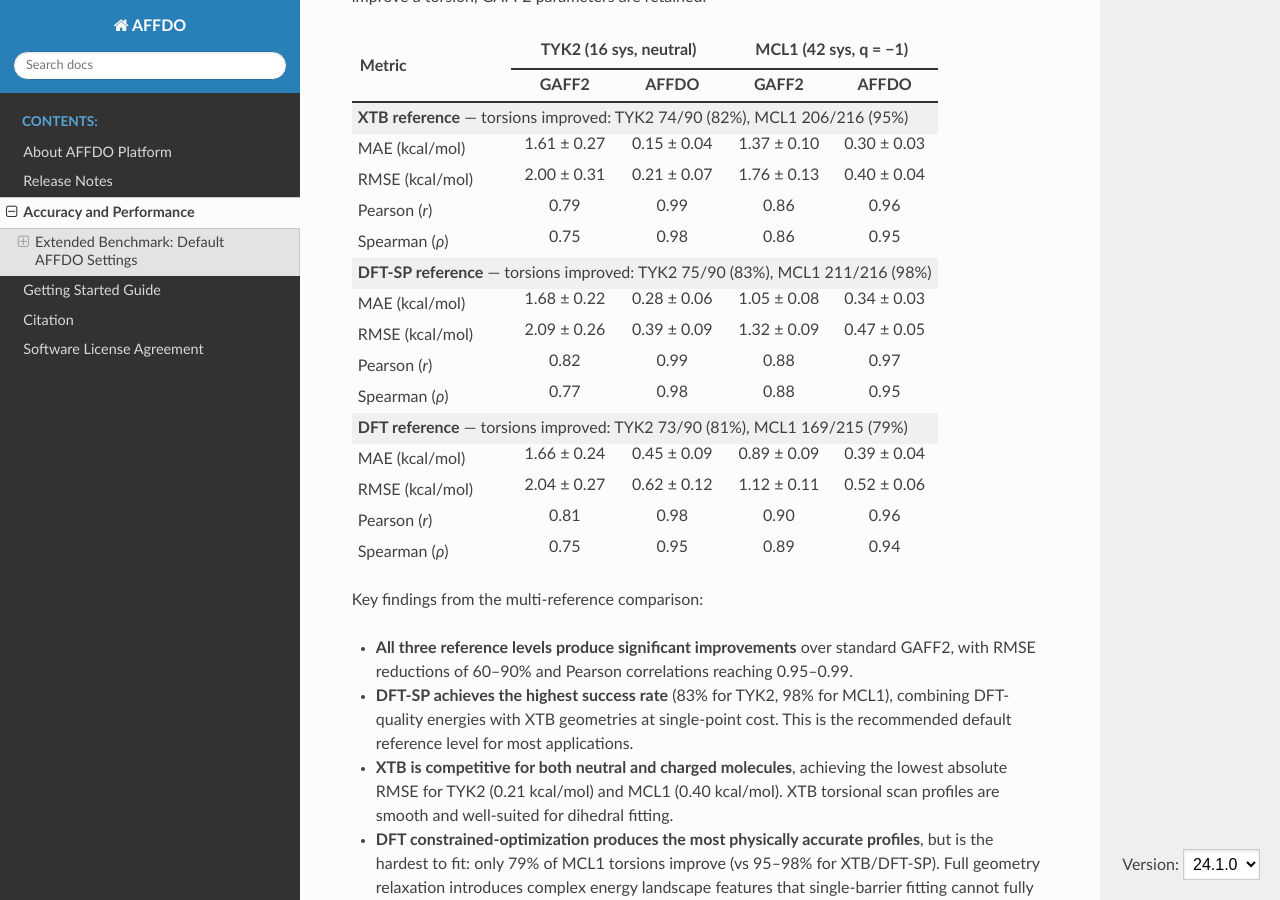
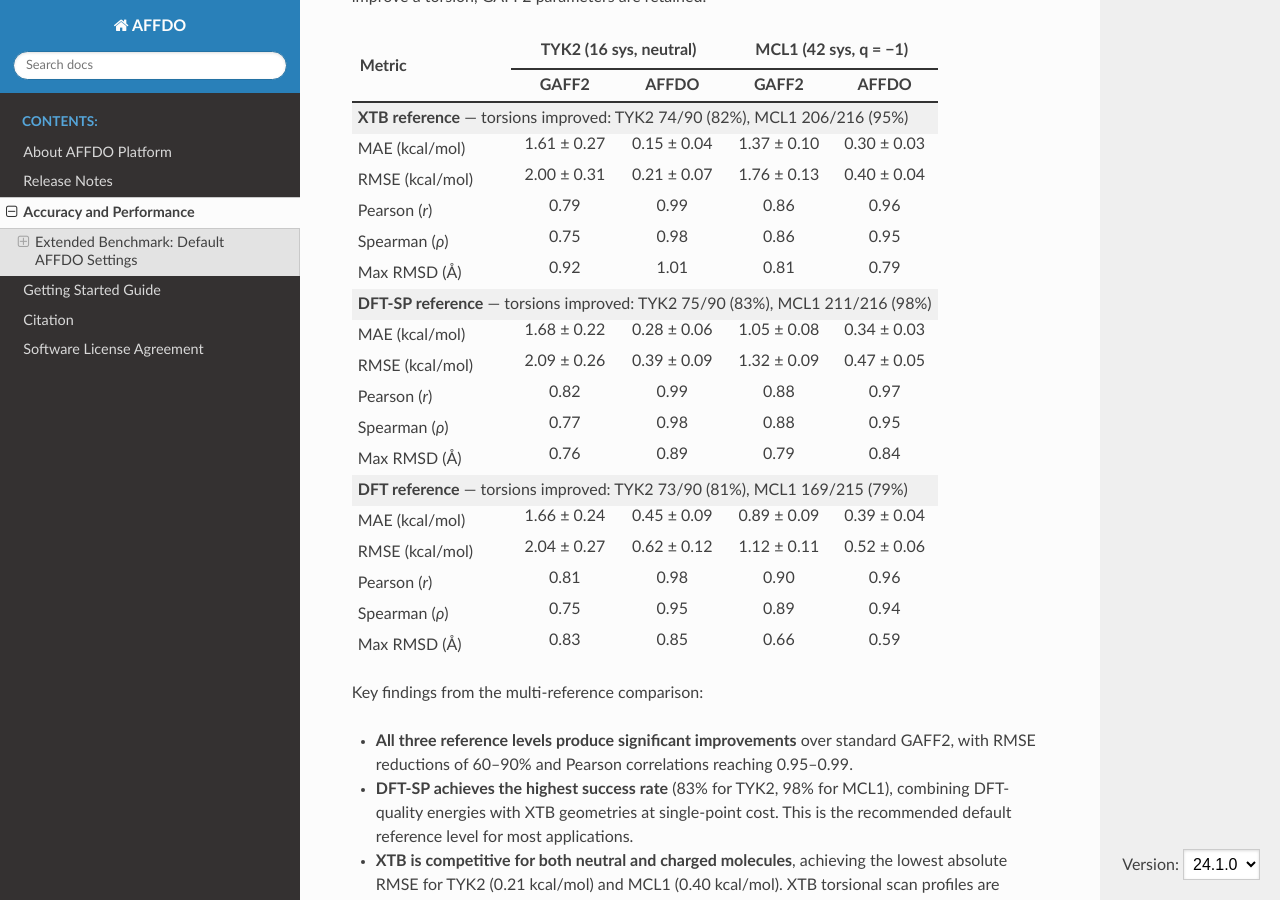
Before and after one commit to ATTMOS/AFFDOWS, a Sphinx documentation site: the page built from docs/source/user/performance.rst, in a window 1280 px wide and 900 px high, scrolled down 3098 px. Built offline with Sphinx 7.4.7 and the Read the Docs theme 3.1.0, drawn with Linux system fonts in a browser that asks for light colours.

Commit message:
docs: add Max RMSD geometric metric to multi-reference table

```diff
--- a/docs/source/user/performance.rst
+++ b/docs/source/user/performance.rst
@@ -118,18 +118,21 @@ All energies are in kcal/mol. Uncertainties are 95% confidence intervals. When A
    <tr><td style="text-align: left; padding: 6px;">RMSE (kcal/mol)</td><td>2.00 ± 0.31</td><td>0.21 ± 0.07</td><td>1.76 ± 0.13</td><td>0.40 ± 0.04</td></tr>
    <tr><td style="text-align: left; padding: 6px;">Pearson (<i>r</i>)</td><td>0.79</td><td>0.99</td><td>0.86</td><td>0.96</td></tr>
    <tr><td style="text-align: left; padding: 6px;">Spearman (<i>ρ</i>)</td><td>0.75</td><td>0.98</td><td>0.86</td><td>0.95</td></tr>
+   <tr><td style="text-align: left; padding: 6px;">Max RMSD (Å)</td><td>0.92</td><td>1.01</td><td>0.81</td><td>0.79</td></tr>
 
    <tr style="background: #f0f0f0;"><td colspan="5" style="text-align: left; padding: 6px;"><b>DFT-SP reference</b> — torsions improved: TYK2 75/90 (83%), MCL1 211/216 (98%)</td></tr>
    <tr><td style="text-align: left; padding: 6px;">MAE (kcal/mol)</td><td>1.68 ± 0.22</td><td>0.28 ± 0.06</td><td>1.05 ± 0.08</td><td>0.34 ± 0.03</td></tr>
    <tr><td style="text-align: left; padding: 6px;">RMSE (kcal/mol)</td><td>2.09 ± 0.26</td><td>0.39 ± 0.09</td><td>1.32 ± 0.09</td><td>0.47 ± 0.05</td></tr>
    <tr><td style="text-align: left; padding: 6px;">Pearson (<i>r</i>)</td><td>0.82</td><td>0.99</td><td>0.88</td><td>0.97</td></tr>
    <tr><td style="text-align: left; padding: 6px;">Spearman (<i>ρ</i>)</td><td>0.77</td><td>0.98</td><td>0.88</td><td>0.95</td></tr>
+   <tr><td style="text-align: left; padding: 6px;">Max RMSD (Å)</td><td>0.76</td><td>0.89</td><td>0.79</td><td>0.84</td></tr>
 
    <tr style="background: #f0f0f0;"><td colspan="5" style="text-align: left; padding: 6px;"><b>DFT reference</b> — torsions improved: TYK2 73/90 (81%), MCL1 169/215 (79%)</td></tr>
    <tr><td style="text-align: left; padding: 6px;">MAE (kcal/mol)</td><td>1.66 ± 0.24</td><td>0.45 ± 0.09</td><td>0.89 ± 0.09</td><td>0.39 ± 0.04</td></tr>
    <tr><td style="text-align: left; padding: 6px;">RMSE (kcal/mol)</td><td>2.04 ± 0.27</td><td>0.62 ± 0.12</td><td>1.12 ± 0.11</td><td>0.52 ± 0.06</td></tr>
    <tr><td style="text-align: left; padding: 6px;">Pearson (<i>r</i>)</td><td>0.81</td><td>0.98</td><td>0.90</td><td>0.96</td></tr>
    <tr><td style="text-align: left; padding: 6px;">Spearman (<i>ρ</i>)</td><td>0.75</td><td>0.95</td><td>0.89</td><td>0.94</td></tr>
+   <tr><td style="text-align: left; padding: 6px;">Max RMSD (Å)</td><td>0.83</td><td>0.85</td><td>0.66</td><td>0.59</td></tr>
    </tbody>
    </table>
 
```
